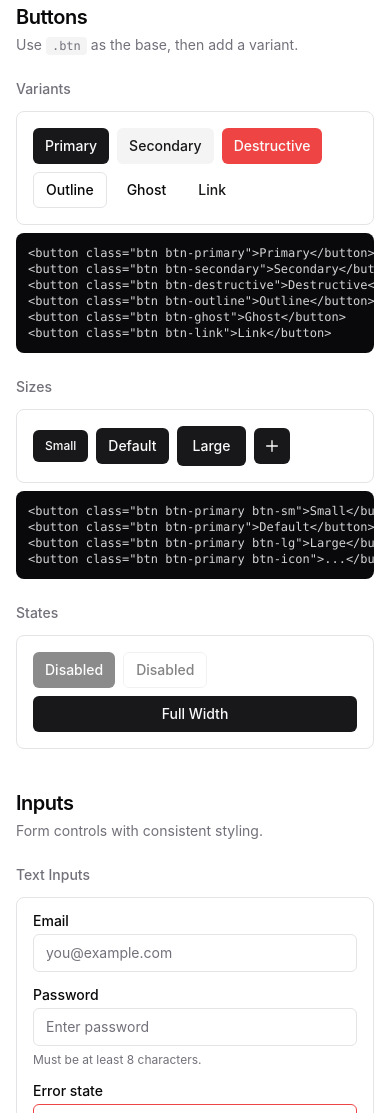
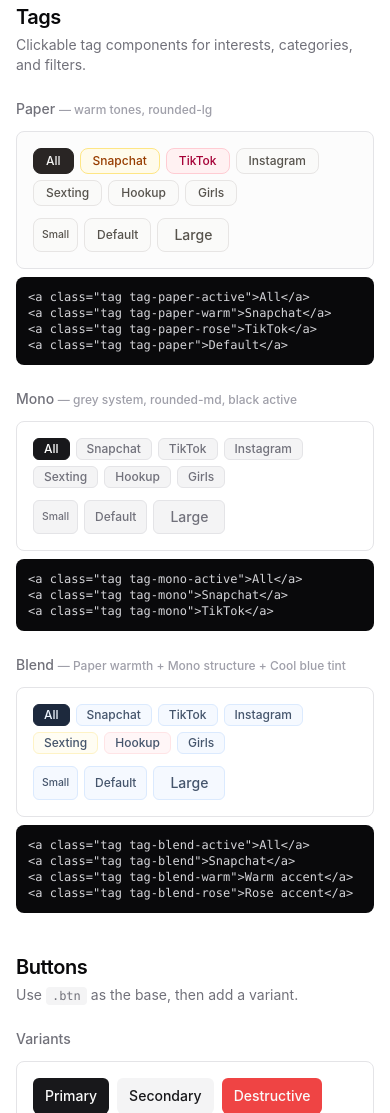
Before and after one commit to pierbdt/nsfw-ui, a website built with Vite: page docs/index.html in a window 390 px wide. Shown: the part 3344-4457 px from the top of the page. Built offline with nearby package versions, Linux system fonts and the light colour scheme.

Commit message:
Add tag component with Paper, Mono, and Blend styles
Co-Authored-By: Claude Opus 4.6 (1M context) <noreply@anthropic.com>

```diff
--- /dev/null
+++ b/components/tag.css
@@ -0,0 +1,99 @@
+@layer components {
+  /* ── Base tag ── */
+  .tag {
+    @apply inline-flex items-center gap-1.5
+           rounded-full px-3 py-1
+           text-xs font-medium
+           transition-all duration-200
+           cursor-pointer select-none
+           focus-visible:outline-none focus-visible:ring-2 focus-visible:ring-ring focus-visible:ring-offset-1;
+  }
+
+  /* ── Paper (warm tones, rounded-lg) ── */
+  .tag-paper {
+    @apply rounded-lg bg-stone-50 text-stone-600 border border-stone-200
+           hover:text-stone-800;
+  }
+  .tag-paper-active {
+    @apply rounded-lg bg-stone-800 text-stone-100 border border-stone-800;
+  }
+  .tag-paper-warm {
+    @apply rounded-lg bg-amber-50 text-amber-800 border border-amber-200
+           hover:text-amber-900;
+  }
+  .tag-paper-rose {
+    @apply rounded-lg bg-rose-50 text-rose-800 border border-rose-200
+           hover:text-rose-900;
+  }
+
+  /* ── Mono (rounded-md, grey system, black active) ── */
+  .tag-mono {
+    @apply rounded-md bg-zinc-100 text-zinc-500 border border-zinc-200
+           px-2.5 py-0.5
+           hover:text-zinc-800 hover:border-zinc-400;
+  }
+  .tag-mono-active {
+    @apply rounded-md bg-zinc-900 text-white border border-zinc-900
+           px-2.5 py-0.5;
+  }
+
+  /* ── Blend (Paper warmth + Mono structure + Cool blue tint) ── */
+  .tag-blend {
+    @apply rounded-md bg-blue-50/60 text-slate-600 border border-blue-100
+           px-2.5 py-0.5
+           hover:text-slate-800 hover:border-blue-200;
+  }
+  .tag-blend-active {
+    @apply rounded-md bg-slate-800 text-blue-50 border border-slate-800
+           px-2.5 py-0.5;
+  }
+  .tag-blend-warm {
+    @apply rounded-md bg-amber-50/60 text-slate-600 border border-amber-100
+           px-2.5 py-0.5
+           hover:text-slate-800 hover:border-amber-200;
+  }
+  .tag-blend-rose {
+    @apply rounded-md bg-rose-50/60 text-slate-600 border border-rose-100
+           px-2.5 py-0.5
+           hover:text-slate-800 hover:border-rose-200;
+  }
+
+  /* ── Sizes ── */
+  .tag-sm {
+    @apply px-2 py-0.5 text-[0.65rem] gap-1;
+  }
+
+  .tag-lg {
+    @apply px-4 py-1.5 text-sm gap-2;
+  }
+
+  /* ── Tag with icon ── */
+  .tag-icon {
+    @apply w-3 h-3 shrink-0;
+  }
+
+  .tag-lg .tag-icon {
+    @apply w-3.5 h-3.5;
+  }
+
+  /* ── Removable (× button) ── */
+  .tag-remove {
+    @apply ml-0.5 -mr-1 inline-flex items-center justify-center
+           w-3.5 h-3.5 rounded-full
+           opacity-60 hover:opacity-100
+           transition-opacity;
+  }
+
+  .tag-lg .tag-remove {
+    @apply w-4 h-4;
+  }
+
+  /* ── Tag group ── */
+  .tag-group {
+    @apply flex flex-wrap gap-1.5;
+  }
+
+  .tag-group-lg {
+    @apply flex flex-wrap gap-2;
+  }
+}
--- a/docs/index.html
+++ b/docs/index.html
@@ -27,6 +27,7 @@
       <ul class="grid gap-0.5 text-sm">
         <li><a href="#search" class="block px-3 py-1.5 rounded-(--radius-md) text-muted-foreground hover:text-foreground hover:bg-accent transition-colors">Search</a></li>
         <li><a href="#breadcrumbs" class="block px-3 py-1.5 rounded-(--radius-md) text-muted-foreground hover:text-foreground hover:bg-accent transition-colors">Breadcrumbs</a></li>
+        <li><a href="#tags" class="block px-3 py-1.5 rounded-(--radius-md) text-muted-foreground hover:text-foreground hover:bg-accent transition-colors">Tags</a></li>
         <li><a href="#buttons" class="block px-3 py-1.5 rounded-(--radius-md) text-muted-foreground hover:text-foreground hover:bg-accent transition-colors">Buttons</a></li>
         <li><a href="#inputs" class="block px-3 py-1.5 rounded-(--radius-md) text-muted-foreground hover:text-foreground hover:bg-accent transition-colors">Inputs</a></li>
         <li><a href="#cards" class="block px-3 py-1.5 rounded-(--radius-md) text-muted-foreground hover:text-foreground hover:bg-accent transition-colors">Cards</a></li>
@@ -293,6 +294,90 @@
               </table>
             </div>
           </div>
+        </div>
+      </section>
+
+      <!-- Tags -->
+      <section id="tags">
+        <h2 class="text-xl font-semibold tracking-tight mb-1 sm:text-2xl">Tags</h2>
+        <p class="text-muted-foreground text-sm mb-6">Clickable tag components for interests, categories, and filters.</p>
+
+        <div class="space-y-6">
+
+          <!-- Paper -->
+          <div>
+            <h3 class="text-sm font-medium text-muted-foreground mb-3">Paper <span class="text-xs text-zinc-400">— warm tones, rounded-lg</span></h3>
+            <div class="rounded-(--radius-lg) border border-border p-4 sm:p-6 bg-stone-50/50">
+              <div class="tag-group">
+                <a href="#" class="tag tag-paper-active">All</a>
+                <a href="#" class="tag tag-paper-warm">Snapchat</a>
+                <a href="#" class="tag tag-paper-rose">TikTok</a>
+                <a href="#" class="tag tag-paper">Instagram</a>
+                <a href="#" class="tag tag-paper">Sexting</a>
+                <a href="#" class="tag tag-paper">Hookup</a>
+                <a href="#" class="tag tag-paper">Girls</a>
+              </div>
+              <div class="tag-group mt-3">
+                <a href="#" class="tag tag-paper tag-sm">Small</a>
+                <a href="#" class="tag tag-paper">Default</a>
+                <a href="#" class="tag tag-paper tag-lg">Large</a>
+              </div>
+            </div>
+            <pre class="mt-2 bg-zinc-950 text-zinc-300 rounded-(--radius-lg) p-3 text-xs overflow-x-auto sm:p-4"><code>&lt;a class="tag tag-paper-active"&gt;All&lt;/a&gt;
+&lt;a class="tag tag-paper-warm"&gt;Snapchat&lt;/a&gt;
+&lt;a class="tag tag-paper-rose"&gt;TikTok&lt;/a&gt;
+&lt;a class="tag tag-paper"&gt;Default&lt;/a&gt;</code></pre>
+          </div>
+
+          <!-- Mono -->
+          <div>
+            <h3 class="text-sm font-medium text-muted-foreground mb-3">Mono <span class="text-xs text-zinc-400">— grey system, rounded-md, black active</span></h3>
+            <div class="rounded-(--radius-lg) border border-border p-4 sm:p-6">
+              <div class="tag-group">
+                <a href="#" class="tag tag-mono-active">All</a>
+                <a href="#" class="tag tag-mono">Snapchat</a>
+                <a href="#" class="tag tag-mono">TikTok</a>
+                <a href="#" class="tag tag-mono">Instagram</a>
+                <a href="#" class="tag tag-mono">Sexting</a>
+                <a href="#" class="tag tag-mono">Hookup</a>
+                <a href="#" class="tag tag-mono">Girls</a>
+              </div>
+              <div class="tag-group mt-3">
+                <a href="#" class="tag tag-mono tag-sm">Small</a>
+                <a href="#" class="tag tag-mono">Default</a>
+                <a href="#" class="tag tag-mono tag-lg">Large</a>
+              </div>
+            </div>
+            <pre class="mt-2 bg-zinc-950 text-zinc-300 rounded-(--radius-lg) p-3 text-xs overflow-x-auto sm:p-4"><code>&lt;a class="tag tag-mono-active"&gt;All&lt;/a&gt;
+&lt;a class="tag tag-mono"&gt;Snapchat&lt;/a&gt;
+&lt;a class="tag tag-mono"&gt;TikTok&lt;/a&gt;</code></pre>
+          </div>
+
+          <!-- Blend -->
+          <div>
+            <h3 class="text-sm font-medium text-muted-foreground mb-3">Blend <span class="text-xs text-zinc-400">— Paper warmth + Mono structure + Cool blue tint</span></h3>
+            <div class="rounded-(--radius-lg) border border-border p-4 sm:p-6">
+              <div class="tag-group">
+                <a href="#" class="tag tag-blend-active">All</a>
+                <a href="#" class="tag tag-blend">Snapchat</a>
+                <a href="#" class="tag tag-blend">TikTok</a>
+                <a href="#" class="tag tag-blend">Instagram</a>
+                <a href="#" class="tag tag-blend-warm">Sexting</a>
+                <a href="#" class="tag tag-blend-rose">Hookup</a>
+                <a href="#" class="tag tag-blend">Girls</a>
+              </div>
+              <div class="tag-group mt-3">
+                <a href="#" class="tag tag-blend tag-sm">Small</a>
+                <a href="#" class="tag tag-blend">Default</a>
+                <a href="#" class="tag tag-blend tag-lg">Large</a>
+              </div>
+            </div>
+            <pre class="mt-2 bg-zinc-950 text-zinc-300 rounded-(--radius-lg) p-3 text-xs overflow-x-auto sm:p-4"><code>&lt;a class="tag tag-blend-active"&gt;All&lt;/a&gt;
+&lt;a class="tag tag-blend"&gt;Snapchat&lt;/a&gt;
+&lt;a class="tag tag-blend-warm"&gt;Warm accent&lt;/a&gt;
+&lt;a class="tag tag-blend-rose"&gt;Rose accent&lt;/a&gt;</code></pre>
+          </div>
+
         </div>
       </section>
 
--- a/index.css
+++ b/index.css
@@ -8,3 +8,4 @@
 @import "./components/avatar.css";
 @import "./components/nav.css";
 @import "./components/search.css";
+@import "./components/tag.css";
```
